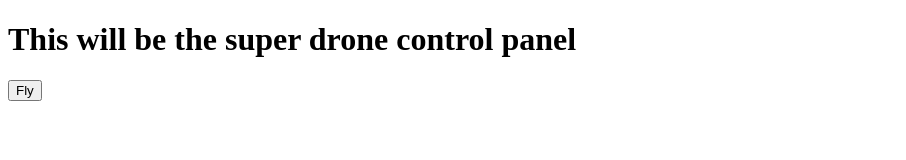
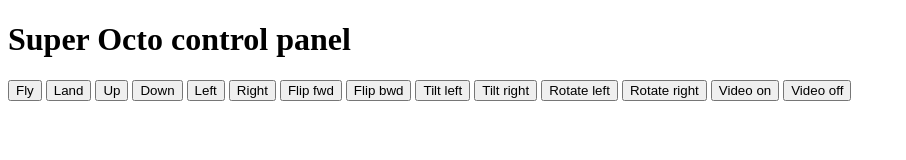
Before and after one commit to balazshetenyi/tello, a website: page public/index.html in a window 1280 px wide. Shown: the whole page, without its empty margins (0-906 px from the left). Drawn offline with nearby package versions, Linux system fonts and the light colour scheme.

Commit message:
added buttons

```diff
--- a/public/index.html
+++ b/public/index.html
@@ -5,8 +5,27 @@
         <script src="https://unpkg.com/axios/dist/axios.min.js"></script>
     </head>
     <body>
-        <h1>This will be the super drone control panel</h1>
+        <h1>Super Octo control panel</h1>
+
         <button id="fly-btn">Fly</button>
+        <button id="fly-btn">Land</button>
+        <button id="up">Up</button>
+        <button id="down">Down</button>
+        <button id="left">Left</button>
+        <button id="right">Right</button>
+        <button id="flip-fwd">Flip fwd</button>
+        <button id="flip-bwd">Flip bwd</button>
+        <button id="tilt-left">Tilt left</button>
+        <button id="tilt-right">Tilt right</button>
+        <button id="rotate-left">Rotate left</button>
+        <button id="rotate-right">Rotate right</button>
+
+
+        <button id="stream-on">Video on</button>
+        <button id="stream-off">Video off</button>
+
+
+
         <script src="script.js"></script>
     </body>
 </html>
```
